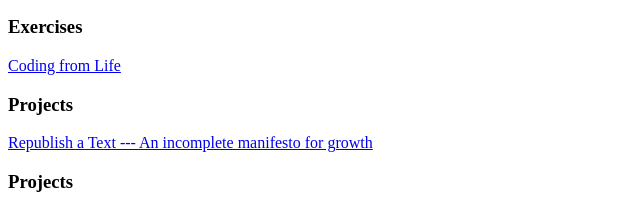
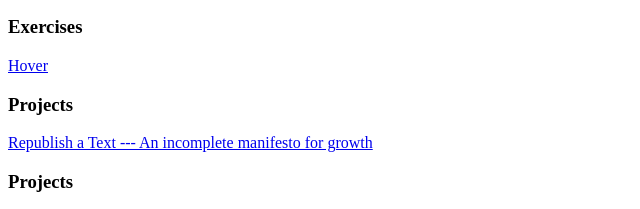
Before and after one commit to Huiyang08/Interactive2, a plain HTML site: page index.html in a window 1280 px wide. Shown: the part 141-350 px from the top of the page, 0-640 px from the left. Drawn offline with Linux system fonts and the light colour scheme.

Commit message:
change2-calm

```diff
--- a/index.html
+++ b/index.html
@@ -16,7 +16,7 @@
 
     <div id="exercises">
       <h3>Exercises</h3>
-      <a href="calm" target="blank">Coding from Life</a>
+      <a href="calm" target="blank">Hover</a>
     </div>
 
     <div id="projects">
```
Also changed, not shown: 1 other file.
